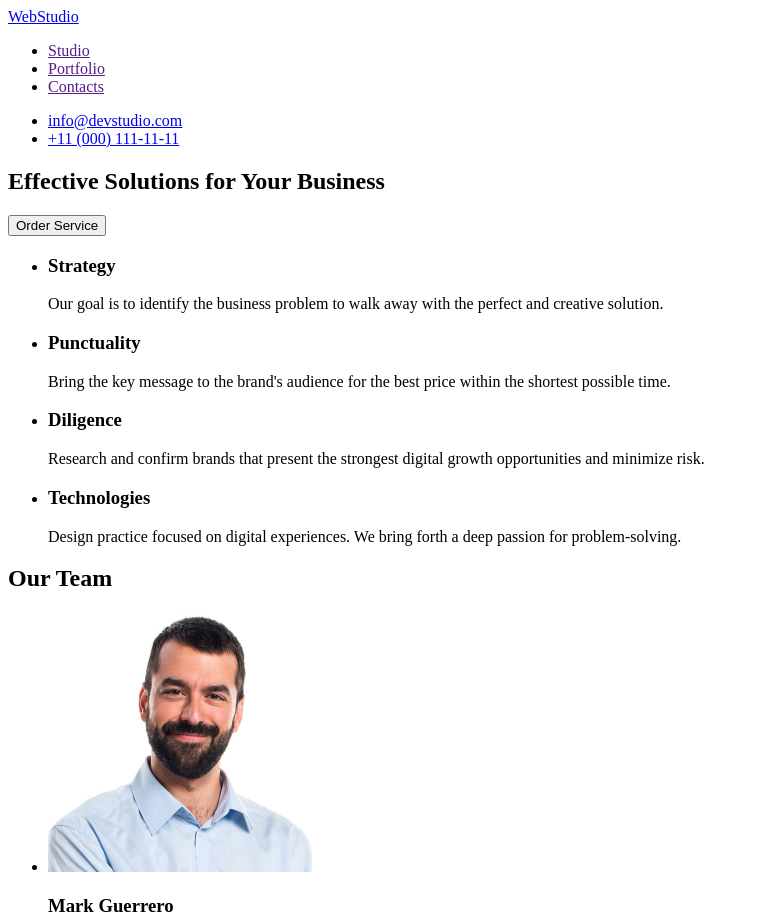
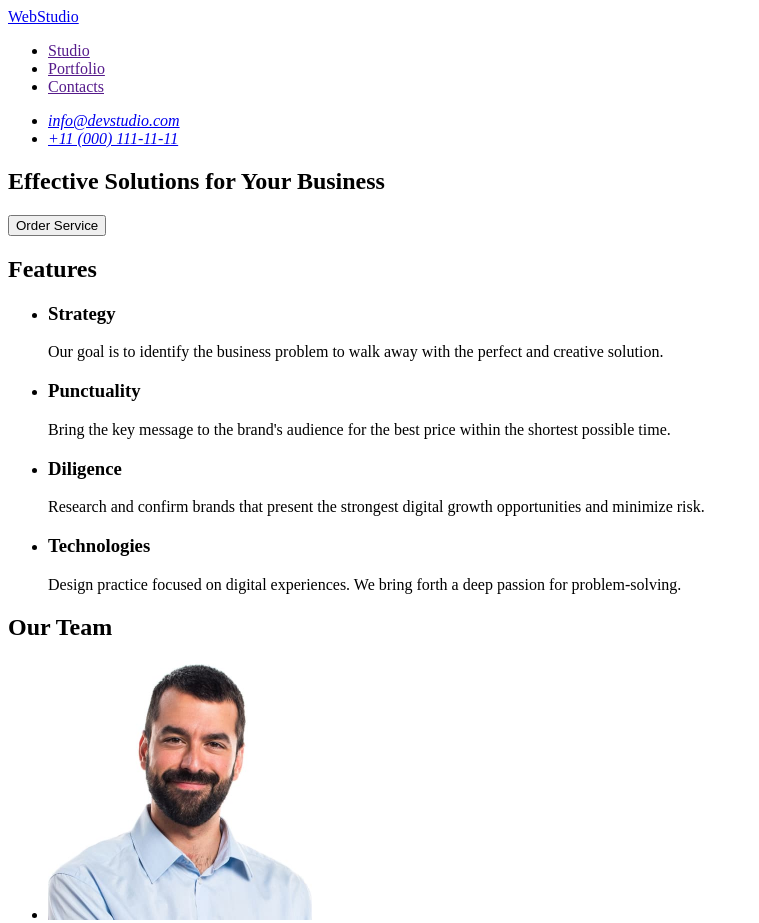
Before and after one commit to zhenia-verbitskaya/goit-markup-hw-01, a plain HTML site: page index.html in a window 1280 px wide. Shown: the top 923 px of the page, without its empty margins (0-759 px from the left). Drawn offline with Linux system fonts and the light colour scheme.

Commit message:
fix test errors

```diff
--- a/index.html
+++ b/index.html
@@ -7,18 +7,20 @@
   </head>
   <body>
     <header>
-      <a href="/">WebStudio</a>
       <nav>
+        <a href="/">WebStudio</a>
         <ul>
           <li><a href="">Studio</a></li>
           <li><a href="">Portfolio</a></li>
           <li><a href="">Contacts</a></li>
         </ul>
       </nav>
-      <ul>
-        <li><a href="mailto:info@devstudio.com">info@devstudio.com</a></li>
-        <li><a href="tel:+110001111111">+11 (000) 111-11-11</a></li>
-      </ul>
+      <address>
+        <ul>
+          <li><a href="mailto:info@devstudio.com">info@devstudio.com</a></li>
+          <li><a href="tel:+110001111111">+11 (000) 111-11-11</a></li>
+        </ul>
+      </address>
     </header>
 
     <main>
@@ -28,6 +30,7 @@
       </section>
 
       <section>
+        <h2>Features</h2>
         <ul>
           <li>
             <h3>Strategy</h3>
```
